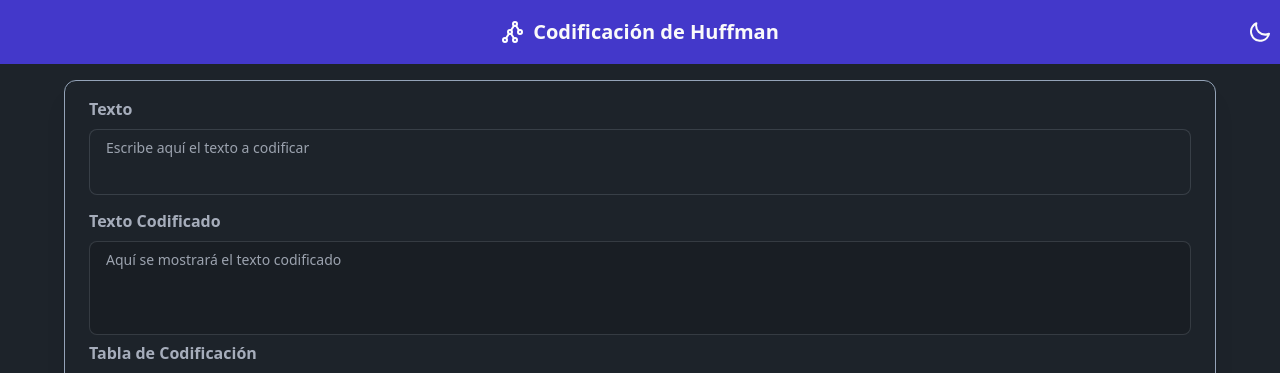
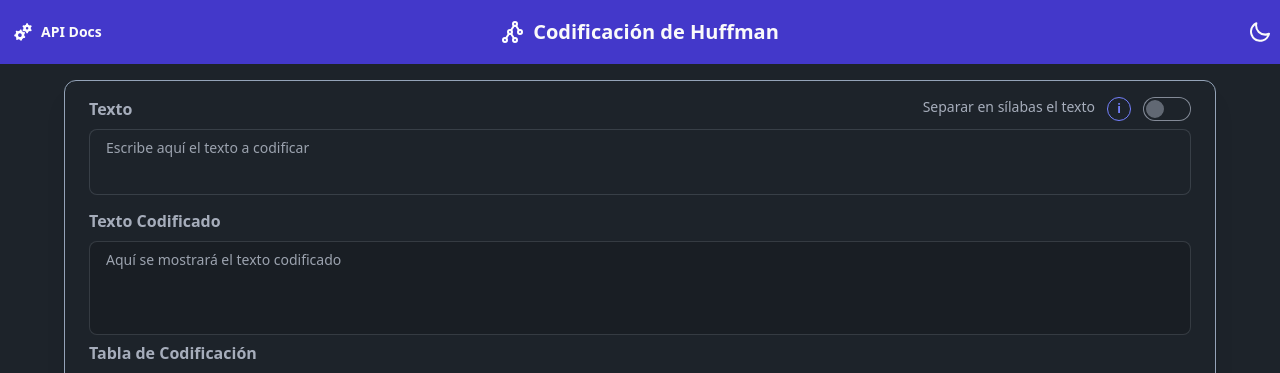
Before and after one commit to MontillaTomas/huffman-coding, a FastAPI app: page / in a window 1280 px wide. Shown: the top 373 px of the page. Run offline with FastAPI, Linux system fonts and the light colour scheme; style sheets or scripts are compiled from the project's sources; some libraries are stand-ins or nearby versions.

Commit message:
feat: add toggle to separate text in syllables and api docs button on navbar

```diff
--- a/app/api/views/views_router.py
+++ b/app/api/views/views_router.py
@@ -24,14 +24,15 @@ async def read_root(request: Request):
 @views_router.post("/huffman-coding", response_class=HTMLResponse)
 async def huffman_coding(request: Request,
                          service: Annotated[EncoderService, Depends(get_huffman_enc_service)],
-                         text: Optional[str] = Form(None)):
+                         text: Optional[str] = Form(None),
+                         separate_syllables: bool = Form(False, alias="separate-syllables")):
     """
     Returns the result of the Huffman coding algorithm.
     """
     if not text:
         text = ""
 
-    enc_response = await service.encode(text, False)
+    enc_response = await service.encode(text, separate_syllables)
 
     return templates.TemplateResponse(
         request=request,
--- a/app/templates/content.html
+++ b/app/templates/content.html
@@ -3,20 +3,38 @@
     class="max-w-6xl mx-auto py-4 px-4 sm:px-6 rounded-xl border border-slate-400 shadow-xl"
   >
     <div class="flex flex-col gap-2">
-      <div class="w-full">
-        <label class="block text-base-content font-bold mb-2" for="text"
-          >Texto</label
-        >
+      <form
+        hx-post="/huffman-coding"
+        hx-trigger="input from:textarea delay:400ms, change from:input[type=checkbox]"
+        hx-target="#encoded-result"
+        class="w-full"
+      >
+        <div class="flex justify-between align-middle">
+          <label class="block text-base-content font-bold mb-2" for="text"
+            >Texto</label
+          >
+          <div class="flex gap-3">
+            <span class="label-text">Separar en sílabas el texto</span>
+            <button
+              class="btn btn-circle btn-xs btn-outline btn-primary tooltip tooltip-left tooltip-primary"
+              data-tip="Sólo funciona con texto en español"
+            >
+              i
+            </button>
+            <input
+              type="checkbox"
+              name="separate-syllables"
+              class="toggle toggle-primary toggle-md"
+            />
+          </div>
+        </div>
         <textarea
-          hx-post="/huffman-coding"
-          hx-trigger="input changed delay:500ms"
-          hx-target="#encoded-result"
           name="text"
           placeholder="Escribe aquí el texto a codificar"
           rows="2"
           class="textarea textarea-bordered textarea-md w-full text-base-content py-1 px-4 resize-none"
         ></textarea>
-      </div>
+      </form>
       <div id="encoded-result" class="w-full">
         <div class="w-full">
           <label
--- a/app/templates/navbar.html
+++ b/app/templates/navbar.html
@@ -1,5 +1,10 @@
 <div class="navbar bg-indigo-700 text-zinc-50 px-2">
-  <div class="navbar-start"></div>
+  <div class="navbar-start">
+    <a href="/docs" class="btn btn-ghost text-sm p-1"
+      ><img src="../static/images/gears.svg" alt="API" class="w-5 h-5" /> API
+      Docs
+    </a>
+  </div>
   <div class="navbar-center">
     <a href="/" class="btn btn-ghost text-xl">
       <img
```
Also changed, not shown: app/static/images/gears.svg (added).
